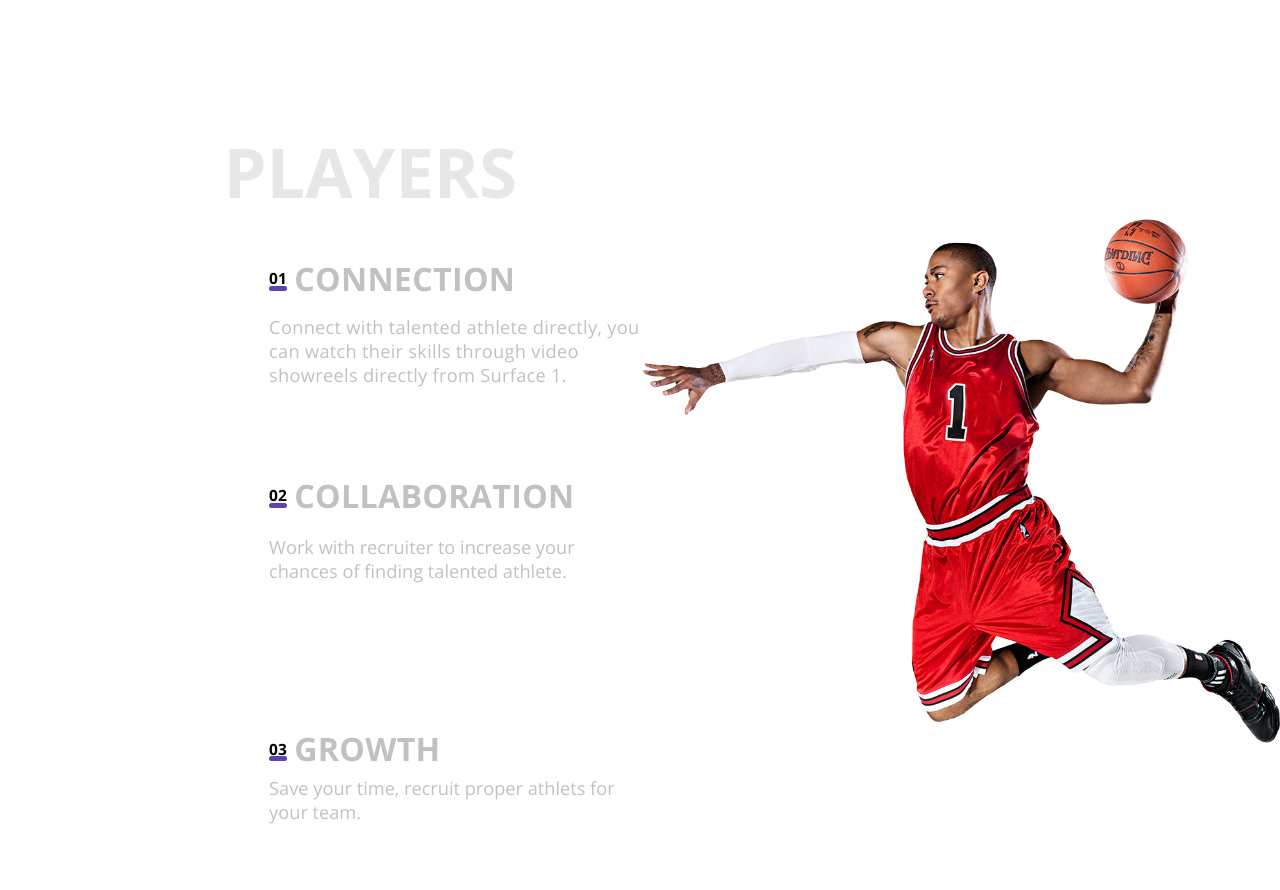
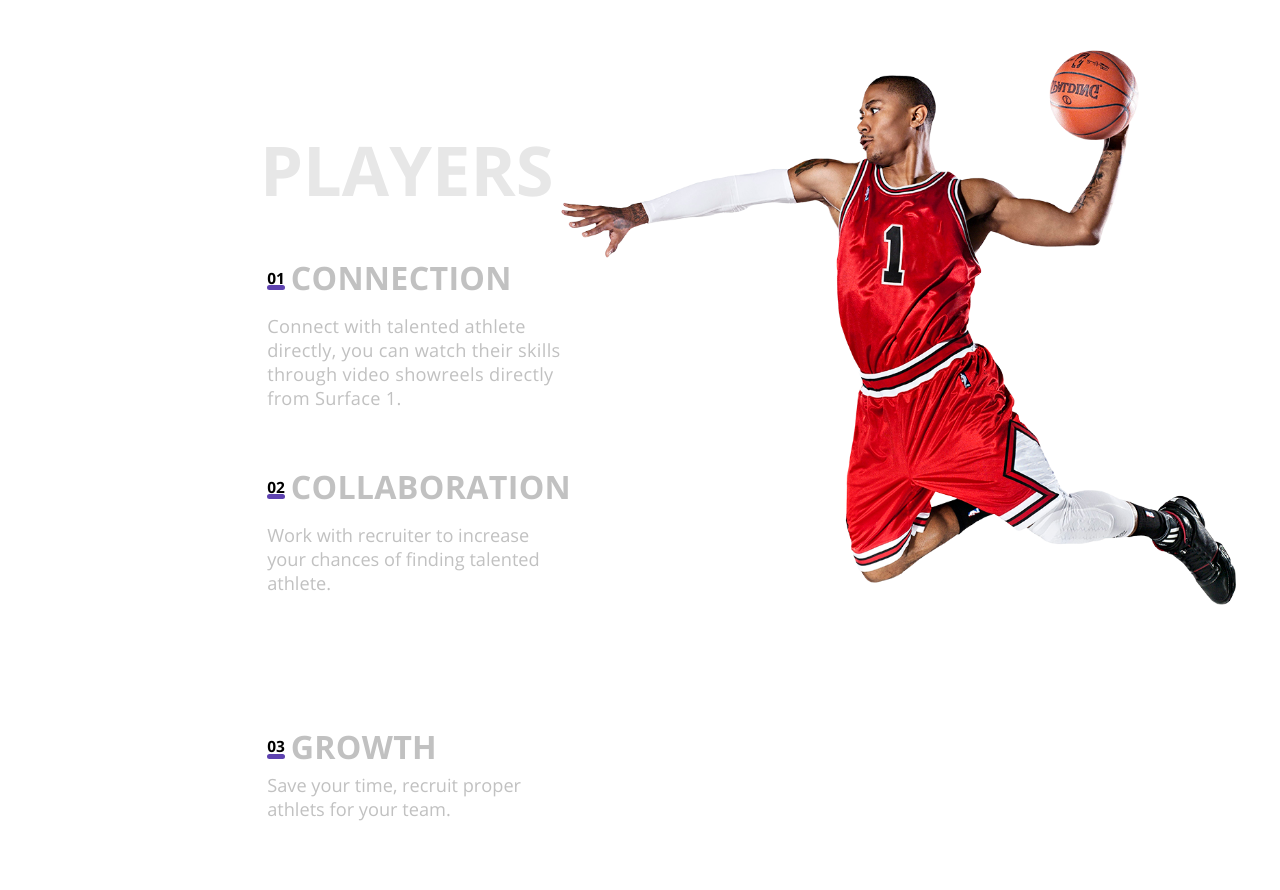
Before and after one commit to AlinaSlupskaya/alinaslipskaya.github.io, a plain HTML site: page index.html in a window 1280 px wide. Shown: the part 1475-2365 px from the top of the page. Drawn offline with Linux system fonts and the light colour scheme; files whose address does not match are found by name.

Commit message:
init 7/7

```diff
--- a/styles.css
+++ b/styles.css
@@ -244,7 +244,7 @@ a {
 
 .player {
   display: flex;
-  align-items: center;
+  align-items: flex-start;
   justify-content: flex-start;
   flex-direction: row-reverse;
   width: 100%;
@@ -257,22 +257,24 @@ a {
   justify-content: flex-start;
   width: 50%;
   height: 815px;
-  padding-left: 260px;
+  padding-left: 268px;
 }
 
 .player img {
-  width: 50%;
-  height: 100%;
+  width: 53%;
+  height: 50%;
+  position: relative;
+  top: -25px;
+  margin-right: 3.4%;
 }
 
 .player h1 {
   color: #e7e7e7;
   font: 490% "OpenSans-Bold";
   height: 14%;
-  text-align: center;
+  text-align: left;
   text-transform: uppercase;
-  margin-top: 14%;
-  margin-left: -42%;
+  margin-top: 17.2%;
   margin-bottom: 3.9%
 }
 
@@ -289,7 +291,7 @@ a {
   display: flex;
   flex-direction: column;
   justify-content: flex-start;
-  margin-top: 3.7%;
+  margin-top: 6%;
 }
 
 .player_subtitle {
@@ -306,6 +308,7 @@ a {
   letter-spacing: 0.3px;
   font: 130% "OpenSans-Regular";
   color: #c1c1c1;
+  width: 100%;
 }
 
 
```
